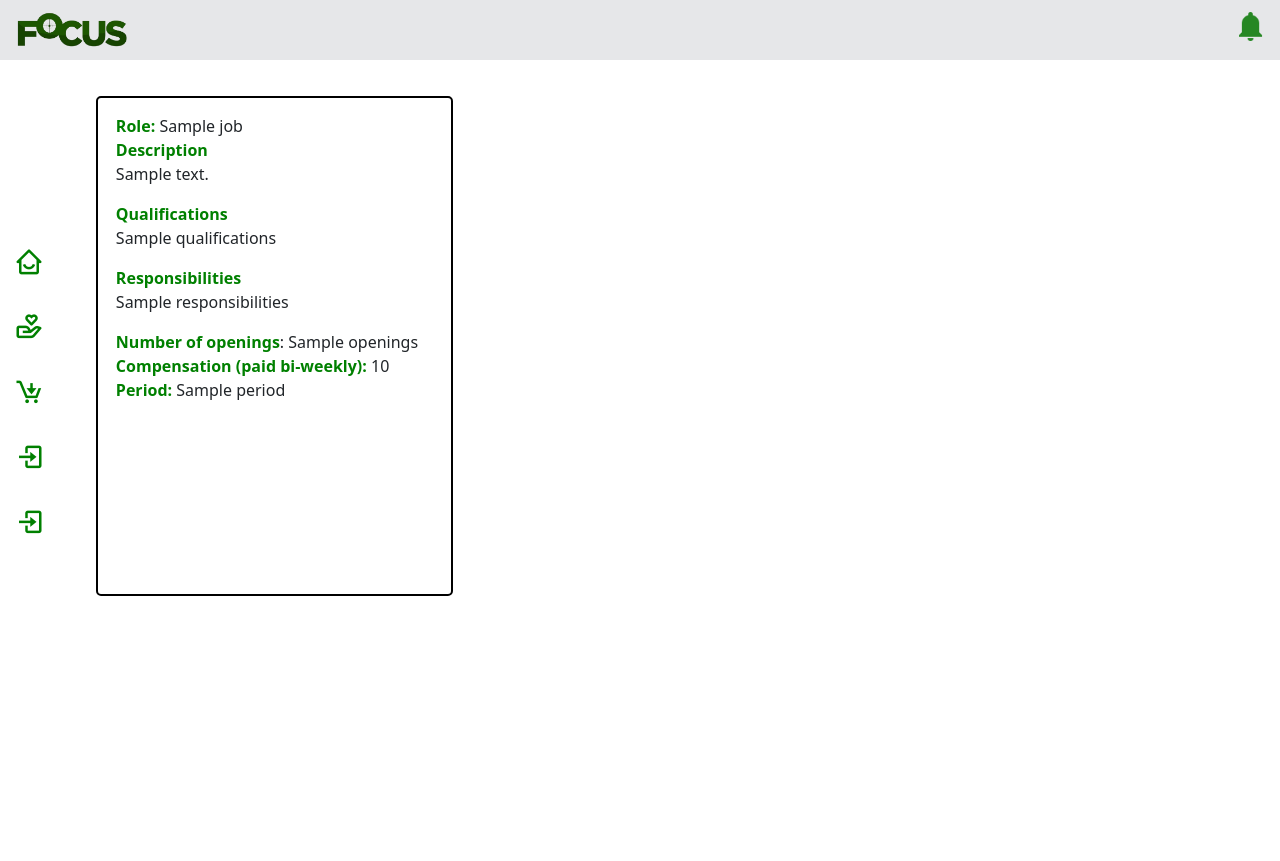
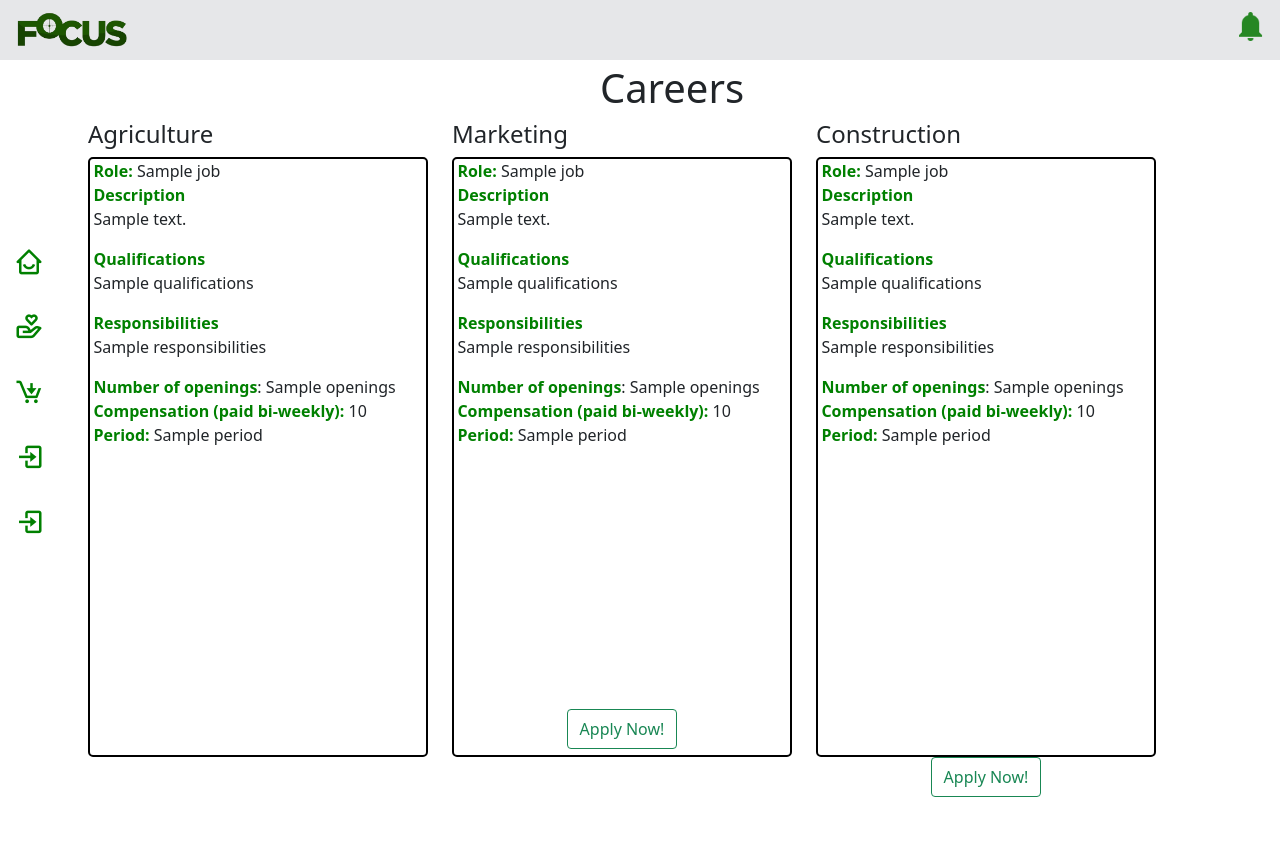
Before and after one commit to CorneliusOsei2/focus, a Django app: template templates/career_openings.html in a window 1280 px wide. Before the commit the page ends 596 px from the top, so only its background shows below. Run offline with Django 3.2, Linux system fonts and the light colour scheme; the template is opened without the code that fills it: most values are stand-ins (such as "Sample title", 1, 10 or a date in 2020).

Commit message:
Career page enhancement

```diff
--- a/static/css/styles.css
+++ b/static/css/styles.css
@@ -1,6 +1,10 @@
 @import url('https://fonts.googleapis.com/css2?family=Montserrat:wght@500&display=swap');
 
 /* **************************** Navbar *******************************************/
+
+body {
+    overflow-x: hidden;
+}
 
 .navbar {
     width: 100vw;
@@ -36,7 +40,7 @@
 }
 
 
-/* **************************** Sidebar Page *******************************************/
+/* **************************** Sidebar Component *******************************************/
 
 .sidebar {
     display: flex;
@@ -651,16 +655,18 @@ textarea {
 /* ****************************** Careers Page *********************** */
 
 #careers-page {
-    padding-left: 5%;
+    overflow-x: hidden;
+    margin-top: 5%;
+    padding-bottom: 5%;
+    padding-left: 5%
 }
 
-#careers-page .card-body {
-    padding-left: 5%;
-    height: 500px;
+#careers-page .opening-card {
+    padding-left: 1%;
+    padding-right: 1%;
+    height: 600px;
     border: 2px solid black;
     border-radius: 5px;
-    scroll-behavior: smooth;
-    overflow: auto;
 }
 
 #careers-page card {
@@ -671,22 +677,6 @@ textarea {
     margin-top: 5px;
     color: green;
     font-weight: 700;
-}
-
-.open-positions p:hover {
-    color: green;
-}
-
-#careers-page .btn {
-    outline: none;
-    border-radius: 20%;
-    border: 1px solid lightblue;
-    background-color: white;
-}
-
-#careers-page .row .btn {
-    width: 50px;
-    background-color: #AFE1AF;
 }
 
 #careers-page #more-info {
@@ -701,8 +691,18 @@ textarea {
     height: 50px;
 }
 
-#careers-page #apply {
-    width: 90px;
+.job-apply-div {
+    scroll-behavior: smooth;
+    overflow: auto;
+    height: 550px;
+}
+
+.job-apply-btn-div {
+    height: 40px;
+    width: 100%;
+    display: flex;
+    justify-content: center;
+    /* position: fixed; */
 }
 
 
--- a/templates/career_openings.html
+++ b/templates/career_openings.html
@@ -2,14 +2,53 @@
 
 <main id="careers-page">
 
-    <h1 class="mb-4 mx-3 d-flex justify-content-center">Careers</h1>
+    <h1 class="text-center">Careers</h1>
 
-    <div class="row">
-        <div class="col-md-4 my-4">
+    <div class="row open-positions container">
+        <div class="col-md-4">
+            <h4>Agriculture</h4>
+            {% if not agriculture_openings %}
+            <div class="alert alert-primary" role="alert">
+                No open positions now. Please check again later. Thank you!
+            </div>
+            {% endif %} {% for job in agriculture_openings %}
+            <div class="opening-card">
+                <span>Role: </span> {{job.title}}
+                <div class="job-description">
+                    <span> Description</span> <br>
+                    <p>{{job.description}} </p>
+                </div>
+                <div class="job-qualifications">
+                    <span>Qualifications</span> <br>
 
-            <ul class="open-positions">
-                {% for job in openings %}
-                <div class="card-body">
+                    <p>{{job.qualifications}} </p>
+                </div>
+                <div class="job-responsibilities">
+                    <span>Responsibilities</span> <br>
+                    <p> {{job.responsibilities}}</p>
+                </div>
+                <div class="job-openings">
+                    <span>Number of openings</span>: {{job.openings}}
+                </div>
+                <div class="job-salary">
+                    <span>Compensation (paid bi-weekly): </span> {{job.salary}}
+                </div>
+                <div class="job-period">
+                    <span>Period: </span> {{job.period}}
+                </div>
+            </div>
+            {% endfor%}
+        </div>
+
+        <div class="col-md-4">
+            <h4>Marketing</h4>
+            {% if not marketing_openings %}
+            <div class="alert alert-primary" role="alert">
+                No open positions now. Please check again later. Thank you!
+            </div>
+            {% endif %} {% for job in marketing_openings %}
+            <div class="opening-card">
+                <div class="job-apply-div">
                     <span>Role: </span> {{job.title}}
                     <div class="job-description">
                         <span> Description</span> <br>
@@ -33,10 +72,55 @@
                         <span>Period: </span> {{job.period}}
                     </div>
                 </div>
-                {% endfor%}
-            </ul>
+                <div class="job-apply-btn-div">
+                    <button class="btn btn-outline-success job-apply-btn">Apply Now!</button>
+                </div>
+            </div>
 
+            {% endfor%}
         </div>
+
+        <div class="col-md-4">
+            <h4>Construction</h4>
+            {% if not construction_openings %}
+            <div class="alert alert-primary" role="alert">
+                No open positions now. Please check again later. Thank you!
+            </div>
+            {% endif %} {% for job in construction_openings %}
+            <div class="opening-card">
+                <span>Role: </span> {{job.title}}
+
+                <div class="job-app-div">
+                    <div class="job-description">
+                        <span> Description</span> <br>
+                        <p>{{job.description}} </p>
+                    </div>
+                    <div class="job-qualifications">
+                        <span>Qualifications</span> <br>
+                        <p>{{job.qualifications}} </p>
+                    </div>
+                    <div class="job-responsibilities">
+                        <span>Responsibilities</span> <br>
+                        <p> {{job.responsibilities}}</p>
+                    </div>
+                    <div class="job-openings">
+                        <span>Number of openings</span>: {{job.openings}}
+                    </div>
+                    <div class="job-salary">
+                        <span>Compensation (paid bi-weekly): </span> {{job.salary}}
+                    </div>
+                    <div class="job-period">
+                        <span>Period: </span> {{job.period}}
+                    </div>
+                </div>
+            </div>
+            <div class="job-apply-btn-div">
+                <button class="btn btn-outline-success job-apply-btn">Apply Now!</button>
+            </div>
+            {% endfor%}
+        </div>
+
+
 
 
     </div>
```
Also changed, not shown: apps_businesses/views.py (+8 -3 lines), db.sqlite3.
